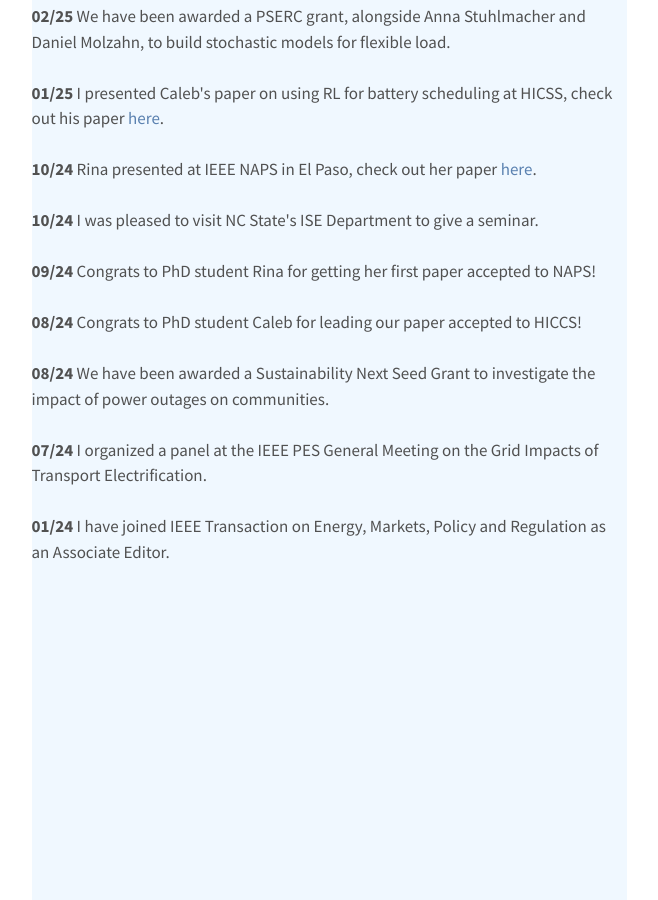
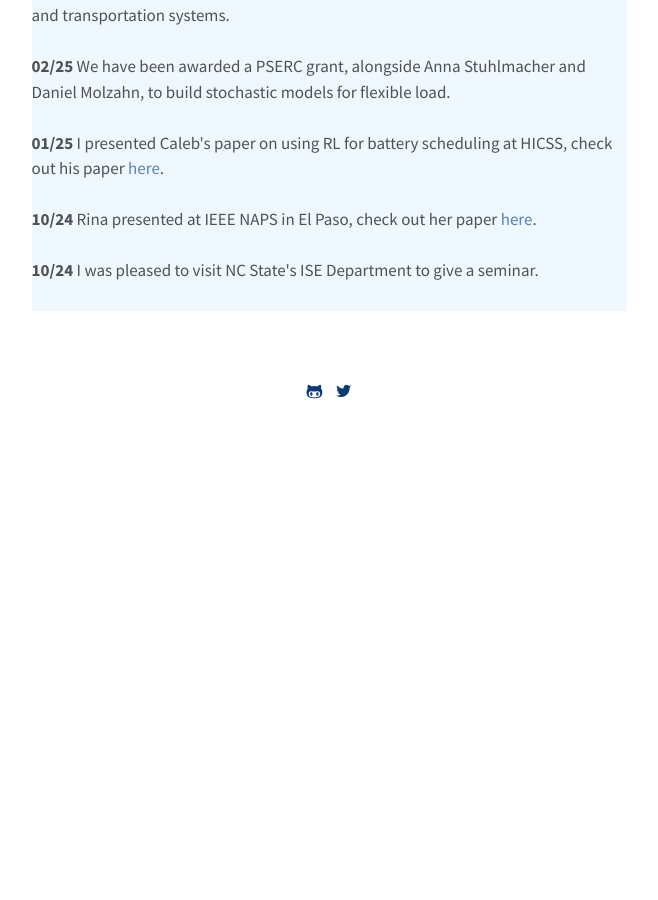
Before and after one commit to constancecrozier/constancecrozier.github.io, a Jekyll site: the page built from index.html, in a window 1280 px wide and 900 px high, scrolled down 592 px. Shown: the whole window, without its empty margins (311-969 px from the left). Built offline with Jekyll 4.4.1, drawn with Linux system fonts in a browser that asks for light colours; after the commit the page ends 1031 px from its top, so only the background shows below that.

Commit message:
Update index.html

```diff
--- a/index.html
+++ b/index.html
@@ -7,7 +7,7 @@ title: Home
 
   <div class="text-center">
     <center>
-    <img src="/images/headshot_border-min copy.png" alt="drawing" height="200"/>
+    <img src="/images/headshot_border-min copy.png" alt="drawing" height="250"/>
     </center>
 
 
@@ -23,7 +23,7 @@ title: Home
 
 
 <center><h3>News</h3></center>
-<div style="overflow: auto; height:2500pt; width:100%; background:AliceBlue;">
+<div style="overflow: auto; height:250pt; width:100%; background:AliceBlue;">
 
 <b>03/25</b> I chaired a session at CISS in John Hopkins on the operation of coupled power and transportation systems.<br><br>
 
```
